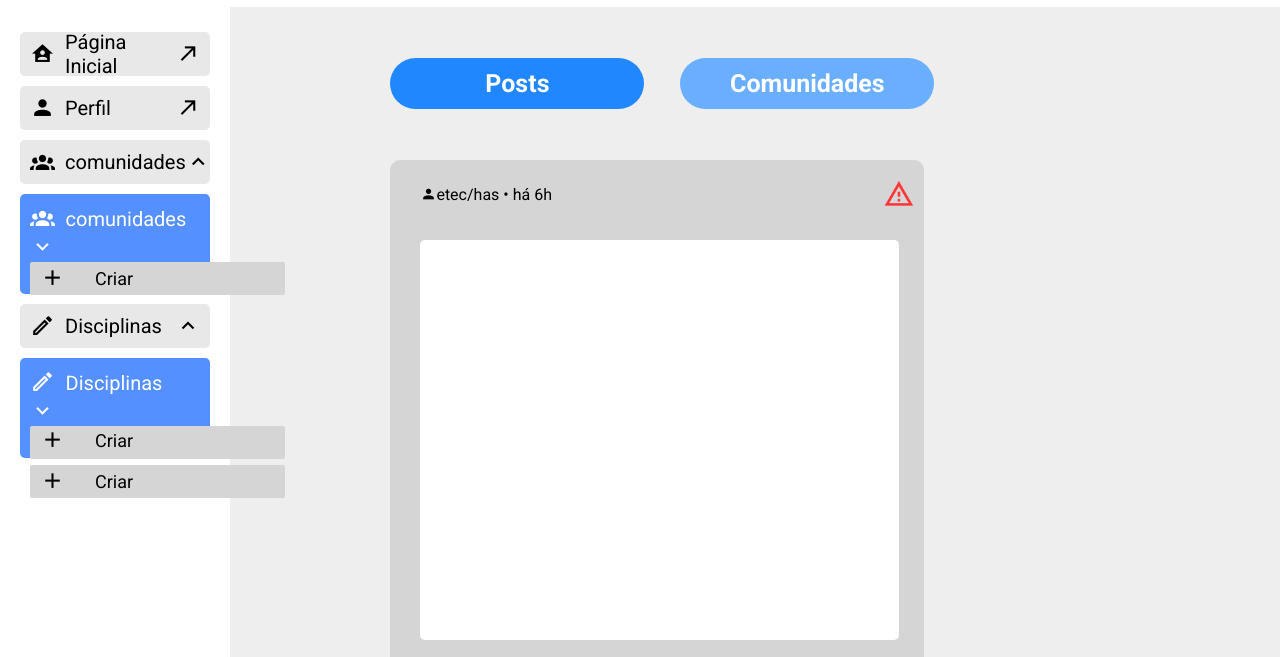
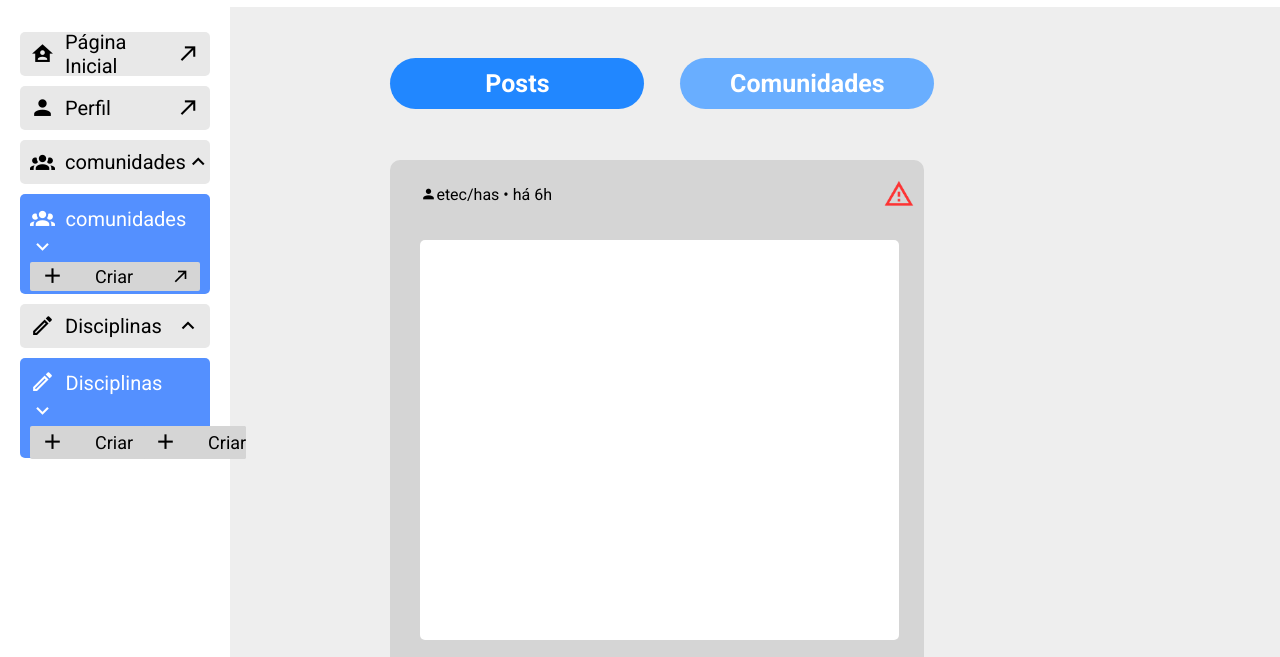
Before and after one commit to Vitto633/LearnInFlow, a plain HTML site: page index.html in a window 1280 px wide. Shown: the part 103-760 px from the top of the page. Drawn offline with Linux system fonts and the light colour scheme.

Commit message:
fix:imagens

```diff
--- a/assets/css/style.css
+++ b/assets/css/style.css
@@ -6,11 +6,15 @@
   margin: 0;
   padding: 0;
   font-family: 'Roboto';
+  text-decoration: none;
+}
+
+a{
+  color: black;
 }
 
 body{
   background-color: #eee;
-  /* display: flex; */
 }
 
 #divisao{
@@ -137,22 +141,37 @@ body{
   border-radius: 2px;
   display: flex;
   color: black;
-  flex-flow: wrap;
+  flex-flow: nowrap;
   gap: 10px;
   height: 33px;
-  width: 255px;
+  flex: 100%;
   text-align: center;
   align-items: center;
+}
+
+.containerInside{
+  flex: 100%;
+  display: flex;
+  flex-flow: column;
+}
+
+.iconeFlechaInside{
+  flex: 10%;
+  font-size: 20px;
+  padding-right: 10px;
 }
 
 .textoInside{
   font-size: 18px;
   padding-left: 20px;
+  flex: 85%;
+  text-align: start;
 }
 
 .iconeInside{
   font-size: 25px;
   padding-left: 10px;
+  flex: 5%;
 }
 
 .disciplinasClick{
--- a/index.html
+++ b/index.html
@@ -37,7 +37,7 @@
         </div>
       </div>
 
-      <div class="areaBtnSide">
+      <a href="pag_perfil.html"><div class="areaBtnSide">
         <div class="iconeSide">
           <i class="mdi mdi-account"></i>
         </div>
@@ -47,7 +47,8 @@
         <div class="iconeFlecha">
           <span class="mdi mdi-arrow-top-right"></span>
         </div>
-      </div>
+      </div></a>
+
 
       <div class="areaBtnSide">
         <div class="iconeSide">
@@ -71,13 +72,16 @@
         <div class="iconeFlecha">
           <span class="mdi mdi-chevron-down"></span>
         </div>
-        <div>
-          <div class="areaBtnInside click">
+        <div class="containerInside">
+          <div class="areaBtnInside">
             <div class="iconeInside">
               <i class="mdi mdi-plus"></i>
             </div>
             <div class="textoInside">
               <p>Criar</p>
+            </div>
+            <div class="iconeFlechaInside">
+          <span class="mdi mdi-arrow-top-right"></span>
             </div>
           </div>
         </div>
@@ -105,7 +109,7 @@
         <div class="iconeFlecha">
           <span class="mdi mdi-chevron-down"></span>
         </div>
-        <div>
+        <div class="containerInside" >
           <div class="areaBtnInside click">
             <div class="iconeInside">
               <i class="mdi mdi-plus"></i>
@@ -113,7 +117,7 @@
             <div class="textoInside">
               <p>Criar</p>
             </div>
-            <div class="areaBtnInside click">
+            <div class="areaBtnInside">
               <div class="iconeInside">
                 <i class="mdi mdi-plus"></i>
               </div>
```
Also changed, not shown: assets/img/logoCompleto.png, assets/img/minLogo.png, assets/img/minLogoNome.png, assets/img/readmeLogo.png.
